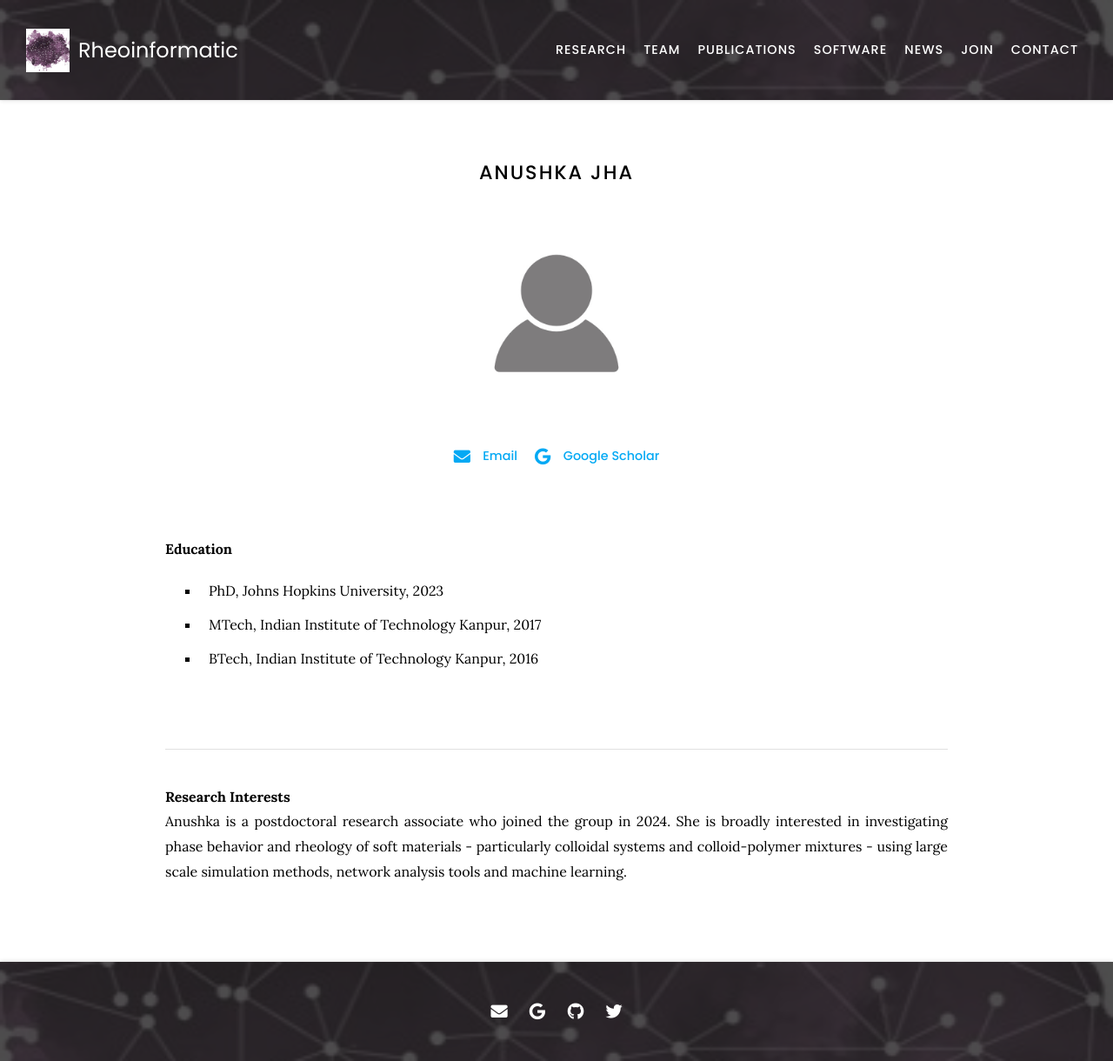
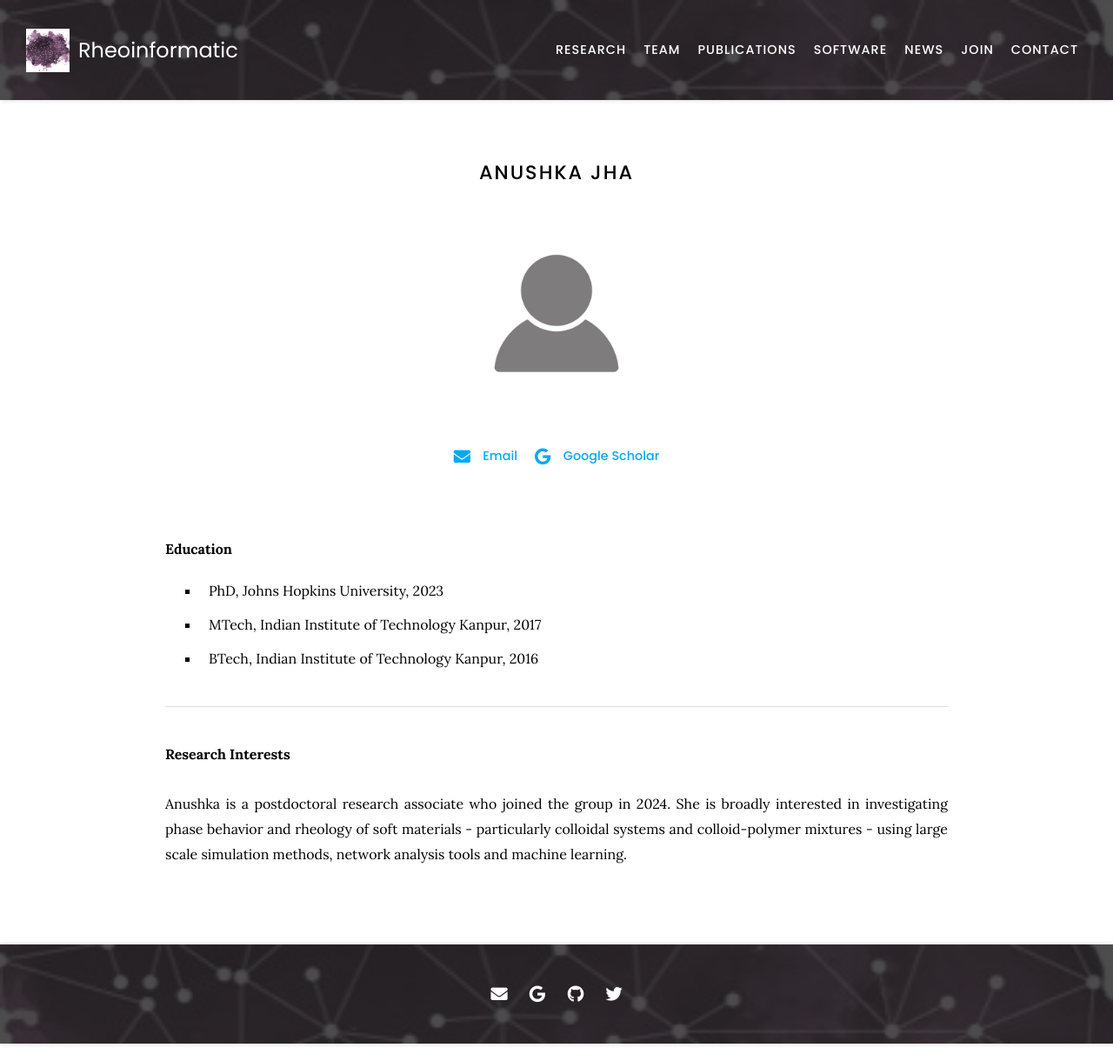
Before and after one commit to procf/procf.github.io, a Jekyll site: the page built from _members/anushka-jha.md, in a window 1280 px wide. Shown: the whole page at 87% size. Built offline with Jekyll 4.4.1, drawn with Linux system fonts in a browser that asks for light colours; nearby versions of some CDN libraries.

Commit message:
Update anushka-jha.md

```diff
--- a/_members/anushka-jha.md
+++ b/_members/anushka-jha.md
@@ -15,11 +15,10 @@ links:
 - PhD, Johns Hopkins University, 2023
 - MTech, Indian Institute of Technology Kanpur, 2017
 - BTech, Indian Institute of Technology Kanpur, 2016
-
-<br>
 <hr>
 
 **Research Interests**
 <br>
+<br>
 Anushka is a postdoctoral research associate who joined the group in 2024. She is broadly interested in investigating phase behavior and rheology of soft materials - particularly colloidal systems and colloid-polymer mixtures - using large scale simulation methods, network analysis tools and machine learning.
 <br>
```
